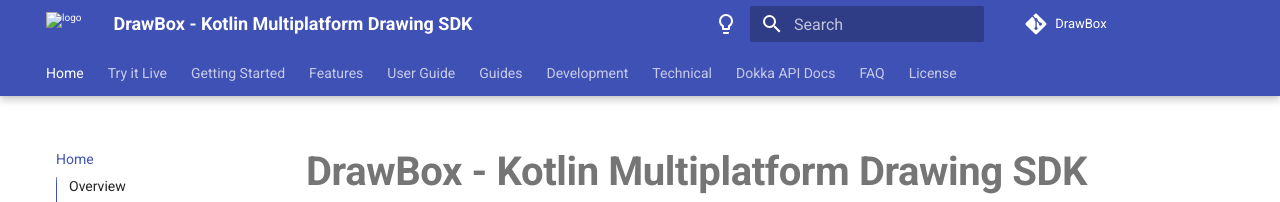
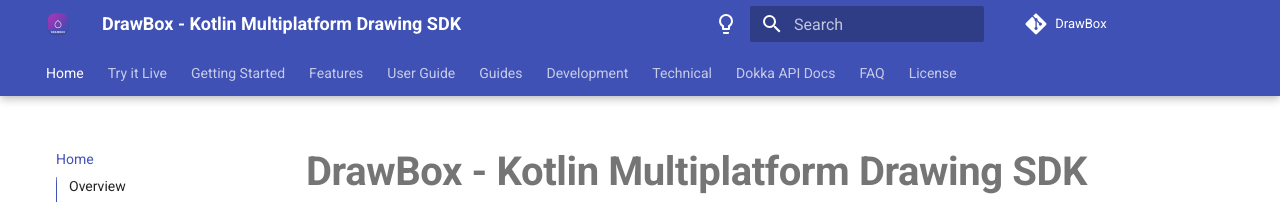
Before and after one commit to akshay2211/DrawBox, an MkDocs documentation site: the page built from docs/index.md, in a window 1280 px wide. Shown: the top 202 px of the page. Built offline with MkDocs 1.6.1 and Material for MkDocs 9.7.7, drawn with Linux system fonts in a browser that asks for light colours; comment, search, counter and statistics services are not loaded.

Commit message:
chore: add favicon and logo for docs site and web samples

```diff
--- a/mkdocs.yml
+++ b/mkdocs.yml
@@ -14,7 +14,7 @@
 theme:
   name: material
   logo: assets/logo.png
-  favicon: assets/favicon.ico
+  favicon: assets/favicon.png
   palette:
     - scheme: default
       primary: indigo
--- a/webApp/src/jsMain/resources/index.html
+++ b/webApp/src/jsMain/resources/index.html
@@ -4,6 +4,7 @@
     <meta charset="utf-8">
     <meta name="viewport" content="width=device-width, initial-scale=1, viewport-fit=cover">
     <title>DrawBox (JS)</title>
+    <link rel="icon" type="image/png" href="favicon.png">
     <style>
         html, body { margin: 0; padding: 0; height: 100%; overflow: hidden; background: #0E121B; }
     </style>
--- a/webApp/src/wasmJsMain/resources/index.html
+++ b/webApp/src/wasmJsMain/resources/index.html
@@ -4,6 +4,8 @@
     <meta charset="utf-8">
     <meta name="viewport" content="width=device-width, initial-scale=1, viewport-fit=cover">
     <title>DrawBox</title>
+    <link rel="icon" type="image/png" href="favicon.png">
+
     <style>
         html, body { margin: 0; padding: 0; height: 100%; overflow: hidden; background: #0E121B; }
     </style>
```
Also changed, not shown: docs/assets/favicon.png (added), docs/assets/logo.png (added), webApp/src/jsMain/resources/favicon.png (added), webApp/src/wasmJsMain/resources/favicon.png (added).
